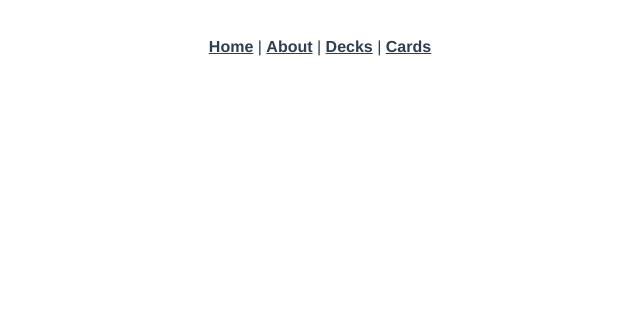
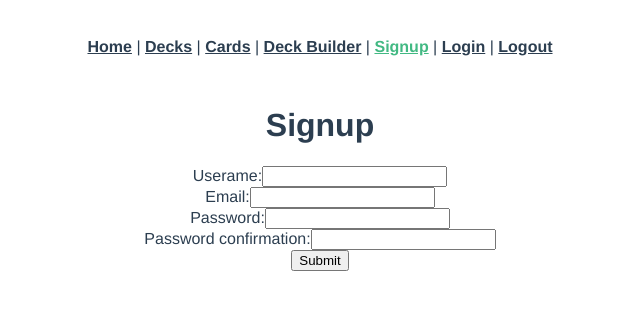
Before and after one commit to dylansarikas/mtg-artisan-frontend, a Vue app: page /signup in a window 1280 px wide. Shown: the top 310 px of the page, without its empty margins (320-960 px from the left). Built offline with nearby package versions, Linux system fonts and the light colour scheme.

Commit message:
adds decknew login logout signup

```diff
--- a/src/App.vue
+++ b/src/App.vue
@@ -2,11 +2,17 @@
   <div id="nav">
     <router-link to="/">Home</router-link>
     |
-    <router-link to="/about">About</router-link>
-    |
     <router-link to="/decks">Decks</router-link>
     |
     <router-link to="/cards">Cards</router-link>
+    |
+    <router-link to="/decks/new">Deck Builder</router-link>
+    |
+    <router-link to="/signup">Signup</router-link>
+    |
+    <router-link to="/login">Login</router-link>
+    |
+    <router-link to="/logout">Logout</router-link>
   </div>
   <router-view />
 </template>
--- a/src/main.js
+++ b/src/main.js
@@ -5,4 +5,9 @@
 
 axios.defaults.baseURL = process.env.NODE_ENV === "development" ? "http://localhost:3000" : "/";
 
+var jwt = localStorage.getItem("jwt");
+if (jwt) {
+  axios.defaults.headers.common["Authorization"] = `Bearer ${jwt}`;
+}
+
 createApp(App).use(router).mount("#app");
--- a/src/router/index.js
+++ b/src/router/index.js
@@ -3,20 +3,16 @@
 import DecksIndex from "../views/DecksIndex.vue";
 import DecksShow from "../views/DecksShow.vue";
 import CardsIndex from "../views/CardsIndex.vue";
+import DecksNew from "../views/DecksNew.vue";
+import Signup from "../views/Signup.vue";
+import Login from "../views/Login.vue";
+import Logout from "../views/Logout.vue";
 
 const routes = [
   {
     path: "/",
     name: "Home",
     component: Home,
-  },
-  {
-    path: "/about",
-    name: "About",
-    // route level code-splitting
-    // this generates a separate chunk (about.[hash].js) for this route
-    // which is lazy-loaded when the route is visited.
-    component: () => import(/* webpackChunkName: "about" */ "../views/About.vue"),
   },
   {
     path: "/decks",
@@ -33,6 +29,26 @@
     name: "cards-index",
     component: CardsIndex,
   },
+  {
+    path: "/decks/new",
+    name: "decks-new",
+    component: DecksNew,
+  },
+  {
+    path: "/signup",
+    name: "signup",
+    component: Signup,
+  },
+  {
+    path: "/login",
+    name: "login",
+    component: Login,
+  },
+  {
+    path: "/logout",
+    name: "logout",
+    component: Logout,
+  },
 ];
 
 const router = createRouter({
--- a/src/views/About.vue
+++ /dev/null
@@ -1,5 +0,0 @@
-<template>
-  <div class="about">
-    <h1>This is an about page</h1>
-  </div>
-</template>
--- /dev/null
+++ b/src/views/DecksNew.vue
@@ -0,0 +1,43 @@
+<script>
+import axios from "axios";
+export default {
+  data: function () {
+    return {
+      newDeckParams: {},
+      errors: [],
+      sadStatus: "",
+    };
+  },
+  created: function () {},
+  methods: {
+    createDeck: function () {
+      axios
+        .post("/decks", this.newdeckParams)
+        .then((response) => {
+          console.log("decks create", response.data);
+          localStorage.setItem("flashMessage", "Recipe successfully created!");
+          this.$router.push("/decks");
+        })
+        .catch((error) => {
+          console.log("decks create error", error.response);
+          this.sadStatus = error.response.status;
+          this.errors = error.response.data.errors;
+        });
+    },
+  },
+};
+</script>
+
+<template>
+  <div class="decks-new">
+    <h1>Build a New Deck</h1>
+    <form v-on:submit.prevent="createDeck()">
+      <ul>
+        <li v-for="error in errors" v-bind:key="error">{{ error }}</li>
+      </ul>
+      Name:
+      <input type="text" v-model="newDeckParams.name" />
+      <input type="submit" value="Create" />
+    </form>
+  </div>
+</template>
--- /dev/null
+++ b/src/views/Login.vue
@@ -0,0 +1,49 @@
+<script>
+import axios from "axios";
+
+export default {
+  data: function () {
+    return {
+      newSessionParams: {},
+      errors: [],
+    };
+  },
+  methods: {
+    submit: function () {
+      axios
+        .post("/sessions", this.newSessionParams)
+        .then((response) => {
+          axios.defaults.headers.common["Authorization"] = "Bearer " + response.data.jwt;
+          localStorage.setItem("jwt", response.data.jwt);
+          this.$router.push("/");
+        })
+        .catch((error) => {
+          console.log(error.response);
+          this.errors = ["Invalid email or password."];
+          this.email = "";
+          this.password = "";
+        });
+    },
+  },
+};
+</script>
+
+<template>
+  <div class="login">
+    <form v-on:submit.prevent="submit()">
+      <h1>Login</h1>
+      <ul>
+        <li v-for="error in errors" v-bind:key="error">{{ error }}</li>
+      </ul>
+      <div>
+        <label>Email:</label>
+        <input type="email" v-model="newSessionParams.email" />
+      </div>
+      <div>
+        <label>Password:</label>
+        <input type="password" v-model="newSessionParams.password" />
+      </div>
+      <input type="submit" value="Submit" />
+    </form>
+  </div>
+</template>
--- /dev/null
+++ b/src/views/Logout.vue
@@ -0,0 +1,15 @@
+<script>
+import axios from "axios";
+
+export default {
+  created: function () {
+    delete axios.defaults.headers.common["Authorization"];
+    localStorage.removeItem("jwt");
+    this.$router.push("/");
+  },
+};
+</script>
+
+<template>
+  <div class="logout"></div>
+</template>
--- /dev/null
+++ b/src/views/Signup.vue
@@ -0,0 +1,53 @@
+<script>
+import axios from "axios";
+
+export default {
+  data: function () {
+    return {
+      newUserParams: {},
+      errors: [],
+    };
+  },
+  methods: {
+    submit: function () {
+      axios
+        .post("/users", this.newUserParams)
+        .then((response) => {
+          console.log(response.data);
+          this.$router.push("/login");
+        })
+        .catch((error) => {
+          this.errors = error.response.data.errors;
+        });
+    },
+  },
+};
+</script>
+
+<template>
+  <div class="signup">
+    <form v-on:submit.prevent="submit()">
+      <h1>Signup</h1>
+      <ul>
+        <li v-for="error in errors" v-bind:key="error">{{ error }}</li>
+      </ul>
+      <div>
+        <label>Userame:</label>
+        <input type="text" v-model="newUserParams.username" />
+      </div>
+      <div>
+        <label>Email:</label>
+        <input type="email" v-model="newUserParams.email" />
+      </div>
+      <div>
+        <label>Password:</label>
+        <input type="password" v-model="newUserParams.password" />
+      </div>
+      <div>
+        <label>Password confirmation:</label>
+        <input type="password" v-model="newUserParams.password_confirmation" />
+      </div>
+      <input type="submit" value="Submit" />
+    </form>
+  </div>
+</template>
```
Also changed, not shown: src/views/UserShow.vue (added).
